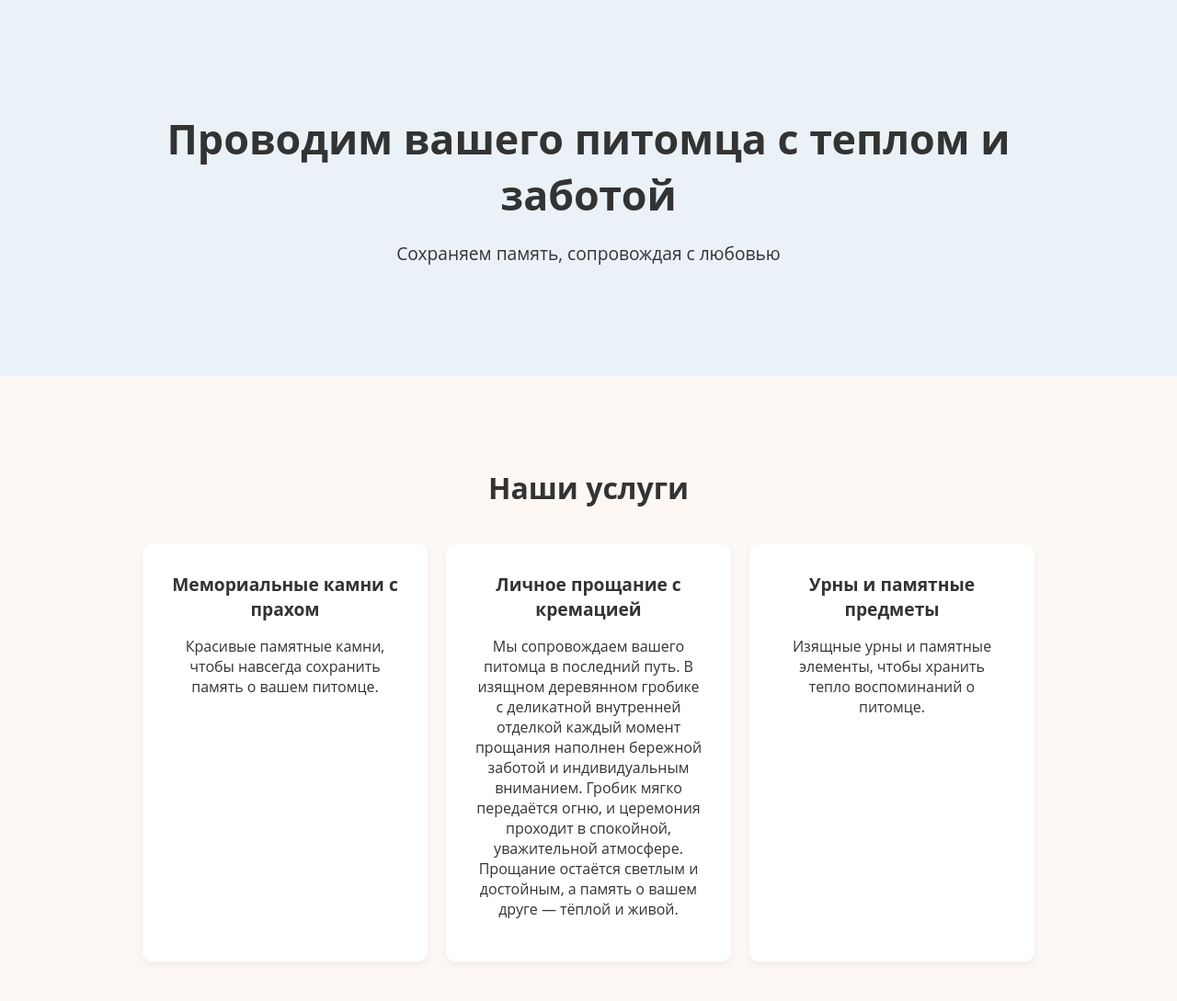
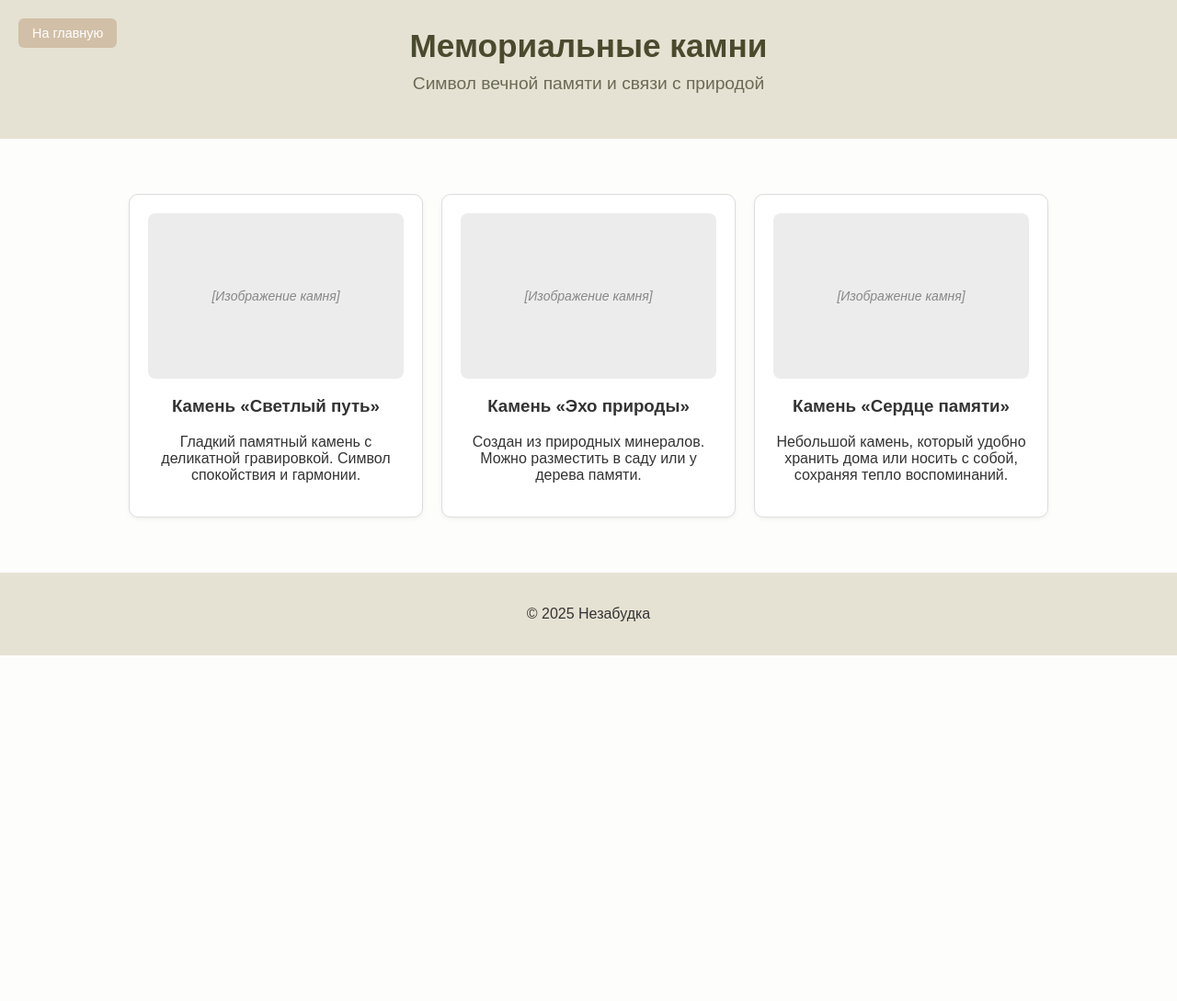
Before and after one commit to 4orgetmenot6/4orgetmenot6.github.io, a plain HTML site: page stones.html in a window 1280 px wide. Shown: the top 1089 px of the page at 92% size. After the commit the page ends 800 px from the top, so only its background shows below. Drawn offline with Linux system fonts and the light colour scheme.

Commit message:
Update stones.html

```diff
--- a/stones.html
+++ b/stones.html
@@ -3,137 +3,131 @@
 <head>
   <meta charset="UTF-8">
   <meta name="viewport" content="width=device-width, initial-scale=1.0">
-  <title>Незабудка - Память о питомцах</title>
+  <title>Мемориальные камни | Незабудка</title>
   <style>
     body {
-      font-family: 'Open Sans', sans-serif;
+      font-family: Arial, sans-serif;
       margin: 0;
       padding: 0;
-      background-color: #fdf8f3;
+      background-color: #fdfdfc;
       color: #333;
     }
-    a { text-decoration: none; color: inherit; }
-    h1, h2, h3 { margin: 0; }
-    .container { width: 90%; max-width: 1000px; margin: 0 auto; padding: 40px 0; }
 
-    /* Hero */
-    .hero { background-color: #eaf2f8; text-align: center; padding: 80px 20px; }
-    .hero h1 { font-size: 2.8rem; margin-bottom: 20px; }
-    .hero p { font-size: 1.2rem; margin-bottom: 0; }
+    header {
+      background-color: #e6e2d3;
+      text-align: center;
+      padding: 30px 20px;
+      position: relative;
+    }
 
-    /* Услуги */
-    .services { text-align: center; padding: 60px 20px; }
-    .services h2 { font-size: 2rem; margin-bottom: 40px; }
-    .service-grid {
-      display: flex; flex-wrap: wrap; gap: 20px; justify-content: center;
+    header h1 {
+      margin: 0;
+      font-size: 2.2em;
+      color: #4a4a2e;
     }
-    .service-item {
-      display: block;
+
+    header p {
+      font-size: 1.2em;
+      margin-top: 10px;
+      color: #6a6a55;
+    }
+
+    .back-button {
+      position: absolute;
+      left: 20px;
+      top: 20px;
+      background: #d1bfa7;
+      color: #fff;
+      padding: 8px 15px;
       text-decoration: none;
-      color: inherit;
-      background-color: #fff;
+      border-radius: 6px;
+      font-size: 0.9em;
+      transition: background 0.2s;
+    }
+
+    .back-button:hover {
+      background: #b9a387;
+    }
+
+    main {
+      max-width: 1000px;
+      margin: 40px auto;
+      padding: 20px;
+    }
+
+    .stones-grid {
+      display: grid;
+      grid-template-columns: repeat(auto-fit, minmax(250px, 1fr));
+      gap: 20px;
+    }
+
+    .stone-card {
+      background: #fff;
+      border: 1px solid #ddd;
       border-radius: 10px;
-      padding: 30px;
-      width: 250px;
-      box-shadow: 0 4px 8px rgba(0,0,0,0.05);
-      transition: transform 0.2s, box-shadow 0.2s;
+      padding: 20px;
+      text-align: center;
+      box-shadow: 0 2px 5px rgba(0,0,0,0.05);
+      transition: transform 0.2s;
     }
-    .service-item:hover {
+
+    .stone-card:hover {
       transform: translateY(-5px);
-      box-shadow: 0 6px 12px rgba(0,0,0,0.1);
     }
-    .service-item h3 { font-size: 1.2rem; margin-bottom: 10px; }
-    .service-item p { font-size: 1rem; }
 
-    /* Тёплые слова */
-    .messages { background-color: #f7f3ef; text-align: center; padding: 60px 20px; }
-    .messages h2 { font-size: 2rem; margin-bottom: 20px; }
-    .messages p { font-size: 1.1rem; margin-bottom: 30px; }
-    .messages .btn {
-      display: inline-block; padding: 12px 25px;
-      background-color: #d8bfae; color: #fff; border-radius: 8px;
-      transition: background-color 0.3s;
+    .stone-placeholder {
+      width: 100%;
+      height: 180px;
+      background-color: #ececec;
+      border-radius: 8px;
+      margin-bottom: 15px;
+      display: flex;
+      align-items: center;
+      justify-content: center;
+      color: #888;
+      font-size: 14px;
+      font-style: italic;
     }
-    .messages .btn:hover { background-color: #b79b8b; }
-    .messages .example { margin-top: 30px; font-style: italic; font-size: 1.05rem; }
 
-    /* О нас */
-    .about { text-align: center; padding: 60px 20px; }
-    .about h2 { font-size: 2rem; margin-bottom: 20px; }
-    .about p { font-size: 1.1rem; max-width: 700px; margin: 0 auto; }
-
-    /* Footer */
-    footer { background-color: #eaf2f8; text-align: center; padding: 40px 20px; font-size: 0.95rem; }
-    footer a { color: #333; }
-    footer .contact { margin-bottom: 10px; }
-
-    /* Адаптив */
-    @media(max-width: 768px){
-      .service-grid { flex-direction: column; align-items: center; }
+    footer {
+      background-color: #e6e2d3;
+      text-align: center;
+      padding: 20px;
+      margin-top: 40px;
     }
   </style>
 </head>
 <body>
+  <header>
+    <a href="index.html" class="back-button">На главную</a>
+    <h1>Мемориальные камни</h1>
+    <p>Символ вечной памяти и связи с природой</p>
+  </header>
 
-  <!-- Hero -->
-  <section class="hero">
-    <div class="container">
-      <h1>Проводим вашего питомца с теплом и заботой</h1>
-      <p>Сохраняем память, сопровождая с любовью</p>
-    </div>
-  </section>
+  <main>
+    <div class="stones-grid">
+      <div class="stone-card">
+        <div class="stone-placeholder">[Изображение камня]</div>
+        <h3>Камень «Светлый путь»</h3>
+        <p>Гладкий памятный камень с деликатной гравировкой. Символ спокойствия и гармонии.</p>
+      </div>
 
-  <!-- Услуги -->
-  <section id="services" class="services">
-    <div class="container">
-      <h2>Наши услуги</h2>
-      <div class="service-grid">
-        <a href="stones.html" class="service-item">
-          <h3>Мемориальные камни с прахом</h3>
-          <p>Красивые памятные камни, чтобы навсегда сохранить память о вашем питомце.</p>
-        </a>
-        <a href="farewell.html" class="service-item">
-          <h3>Личное прощание с кремацией</h3>
-          <p>Мы сопровождаем вашего питомца в последний путь. В изящном деревянном гробике с деликатной внутренней отделкой каждый момент прощания наполнен бережной заботой и индивидуальным вниманием. Гробик мягко передаётся огню, и церемония проходит в спокойной, уважительной атмосфере. Прощание остаётся светлым и достойным, а память о вашем друге — тёплой и живой.</p>
-        </a>
-        <a href="urns.html" class="service-item">
-          <h3>Урны и памятные предметы</h3>
-          <p>Изящные урны и памятные элементы, чтобы хранить тепло воспоминаний о питомце.</p>
-        </a>
+      <div class="stone-card">
+        <div class="stone-placeholder">[Изображение камня]</div>
+        <h3>Камень «Эхо природы»</h3>
+        <p>Создан из природных минералов. Можно разместить в саду или у дерева памяти.</p>
+      </div>
+
+      <div class="stone-card">
+        <div class="stone-placeholder">[Изображение камня]</div>
+        <h3>Камень «Сердце памяти»</h3>
+        <p>Небольшой камень, который удобно хранить дома или носить с собой, сохраняя тепло воспоминаний.</p>
       </div>
     </div>
-  </section>
+  </main>
 
-  <!-- Тёплые слова -->
-  <section class="messages">
-    <div class="container">
-      <h2>Слова, которые согревают</h2>
-      <p>В моменты прощания порой важнее всего услышать простое слово поддержки. Мы рядом, чтобы помочь вам сохранить светлую память о питомце и почувствовать тепло этого момента.</p>
-      <a href="#top-messages" class="btn">Узнать больше</a>
-      <div class="example">
-        «Любовь остаётся с ним навсегда.»
-      </div>
-    </div>
-  </section>
-
-  <!-- О нас -->
-  <section class="about">
-    <div class="container">
-      <h2>Наша миссия</h2>
-      <p>Мы создаём пространство уважения и тепла, где прощание с питомцем становится частью памяти о его жизни.</p>
-    </div>
-  </section>
-
-  <!-- Footer -->
   <footer>
-    <div class="container">
-      <div class="contact">
-        Телефон: <a href="tel:+7XXXXXXXXXX">+7 (XXX) XXX-XX-XX</a> |
-        Email: <a href="mailto:info@nezabudka.ru">info@nezabudka.ru</a>
-      </div>
-      <div>© 2025 Незабудка</div>
-    </div>
+    <p>© 2025 Незабудка</p>
   </footer>
-
 </body>
 </html>
```
